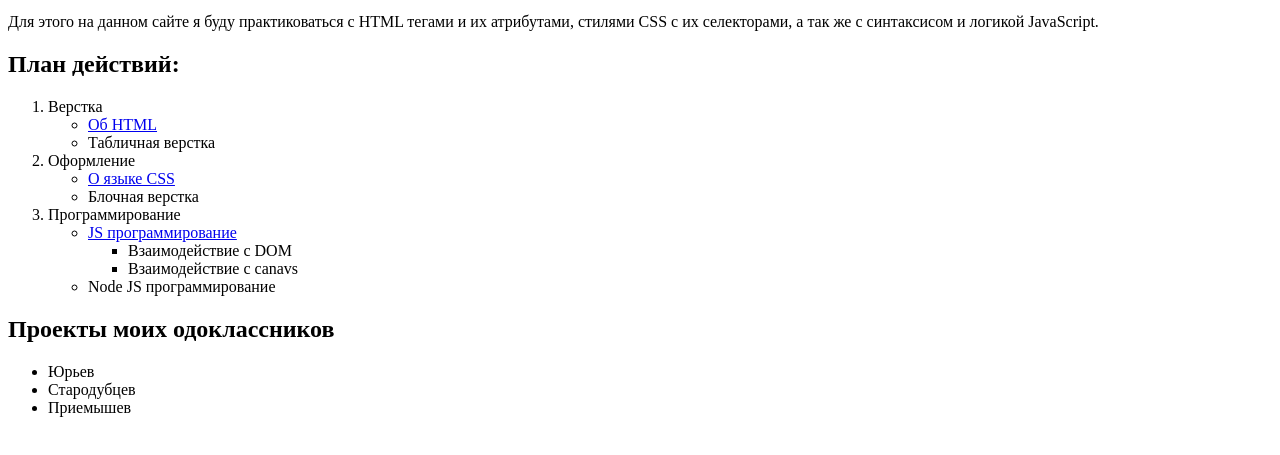
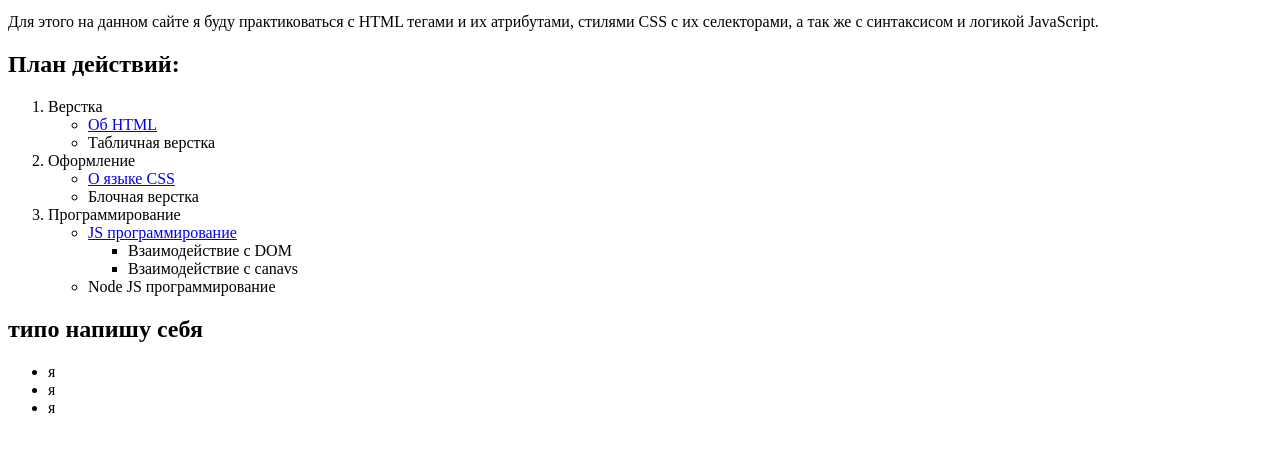
Before and after one commit to Itziggi/hateeveryone, a plain HTML site: page index.html in a window 1280 px wide. Shown: the part 119-574 px from the top of the page. Drawn offline with Linux system fonts and the light colour scheme.

Commit message:
Update index.html

```diff
--- a/index.html
+++ b/index.html
@@ -65,16 +65,16 @@
                 </ul>
             </li>
         </ol>
-        <h2>Проекты моих одоклассников</h2>
+        <h2>типо напишу себя</h2>
         <ul>
              <li>
-                Юрьев
+                я
             </li>
             <li>
-                Стародубцев
+                я
             </li>
             <li>
-                Приемышев
+                я
             </li>
         </ul>
 
```
